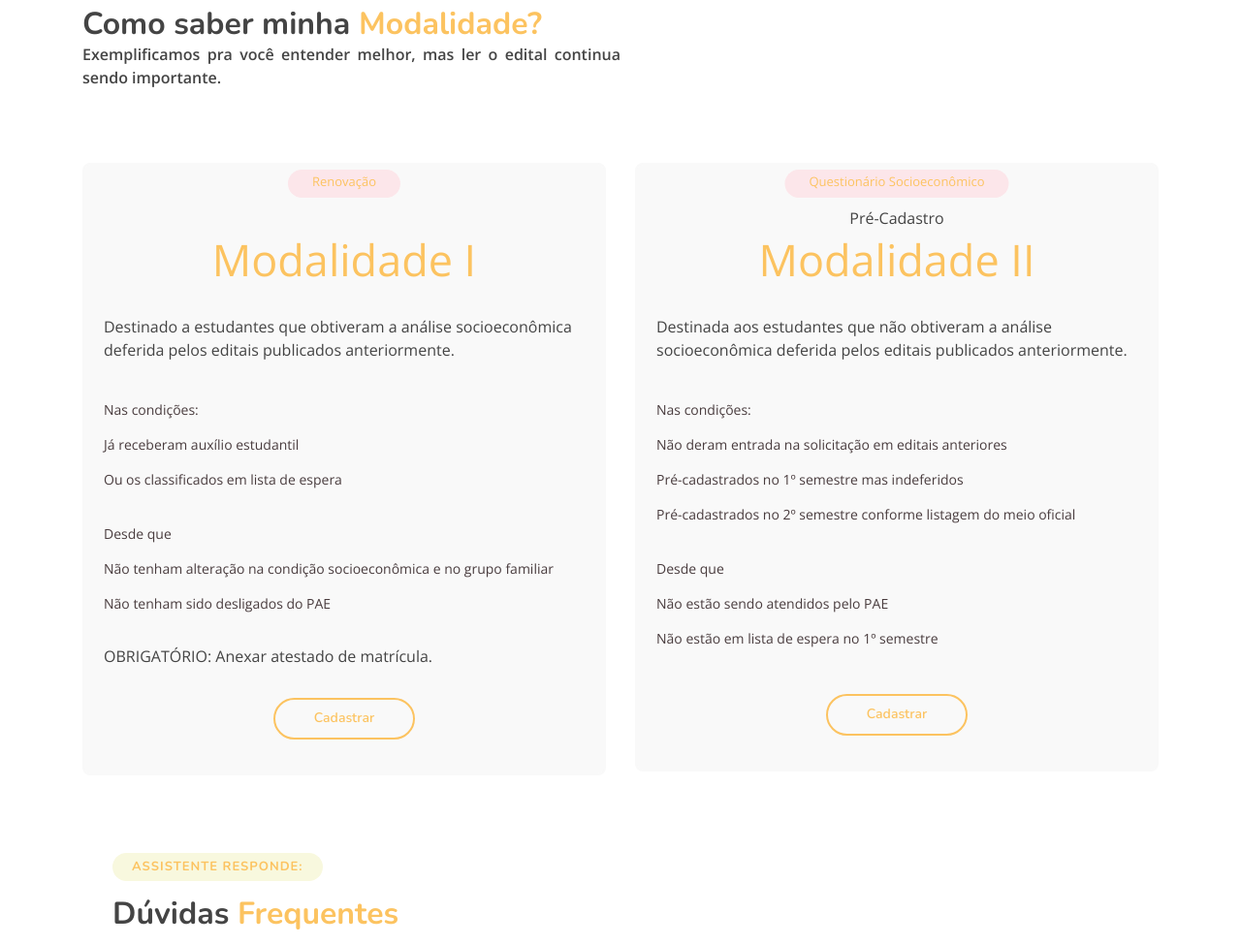
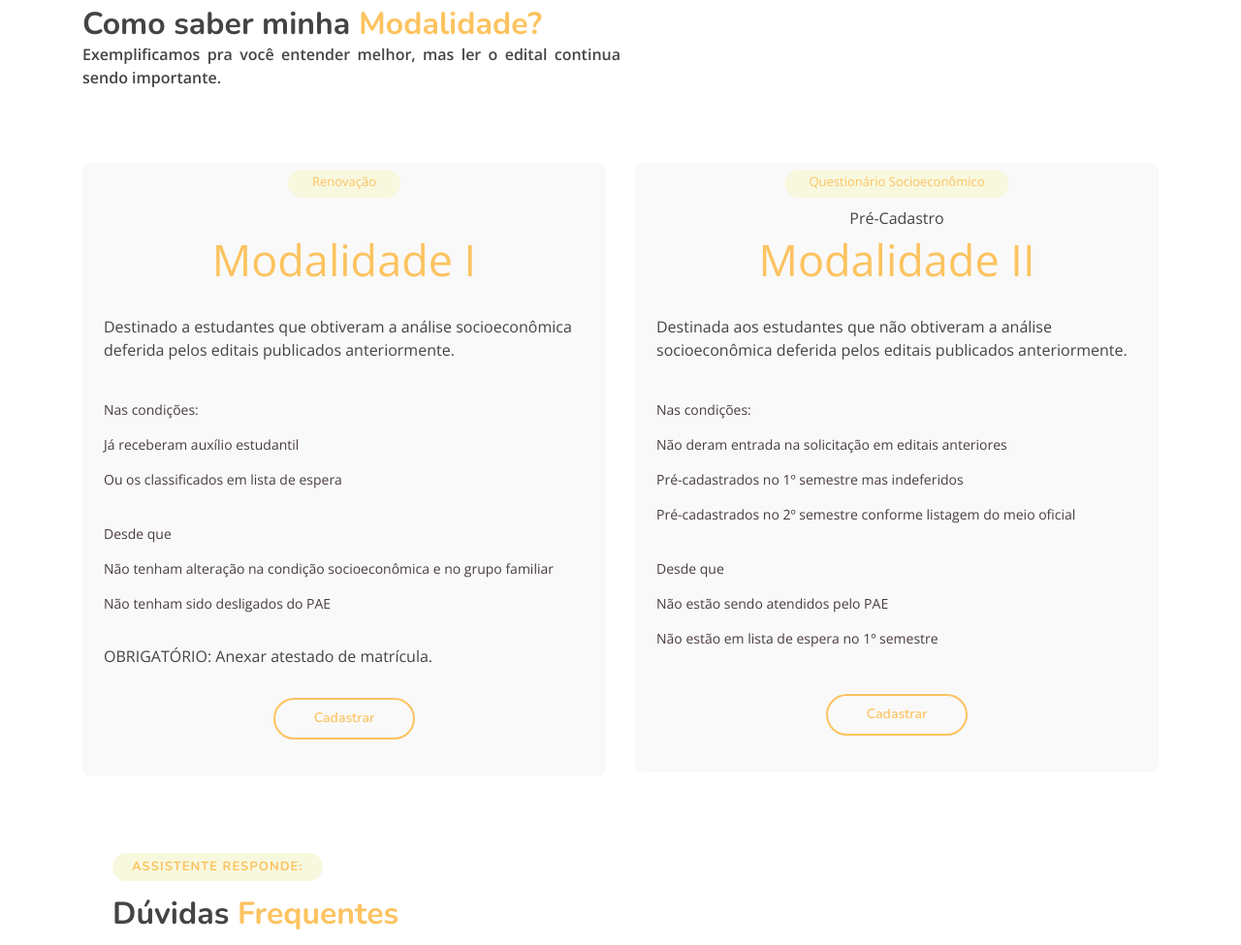
Before and after one commit to quinnaty/PI5_frontend, a plain HTML site: page index.html in a window 1280 px wide. Shown: the part 2890-3865 px from the top of the page at 97% size. Drawn offline with nearby package versions, Linux system fonts and the light colour scheme.

Commit message:
finalizado

```diff
--- a/assets/css/style.css
+++ b/assets/css/style.css
@@ -803,7 +803,7 @@ section {
   font-size: 13px;
   padding: 3px 25px 6px 25px;
   margin-bottom: 10px;
-  background: #fce6ea;
+  background: #f8f8de;
   color: #FCC360;
   border-radius: 50px;
 }
```
